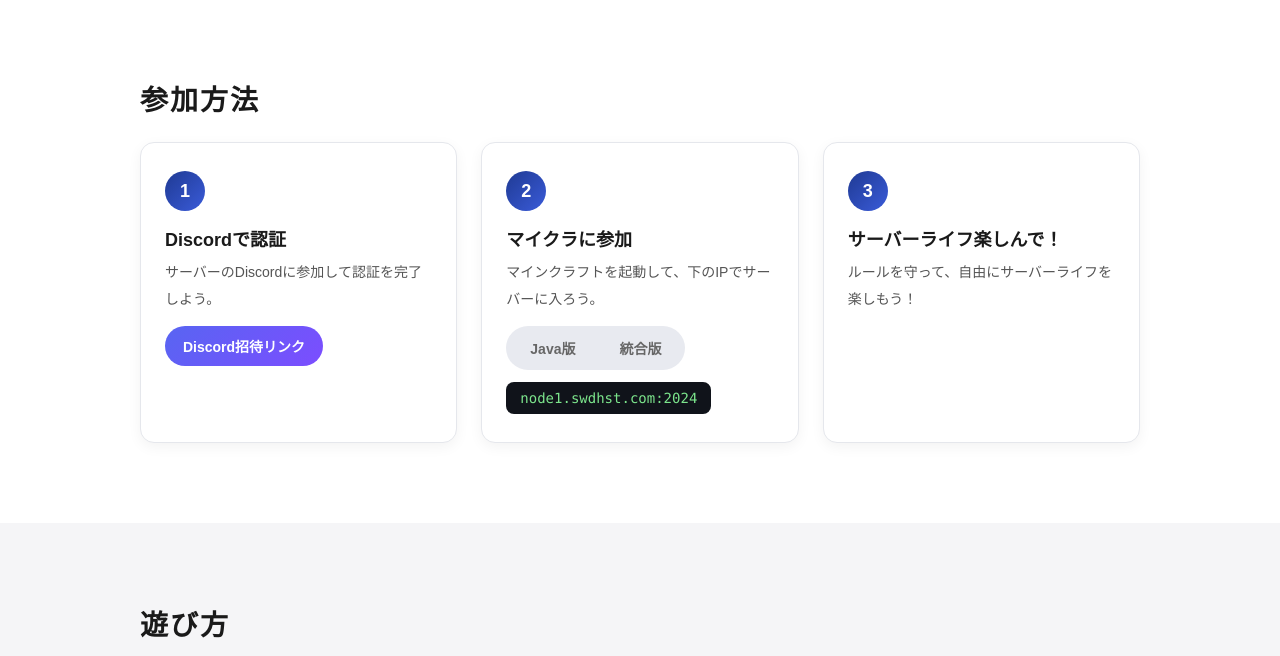
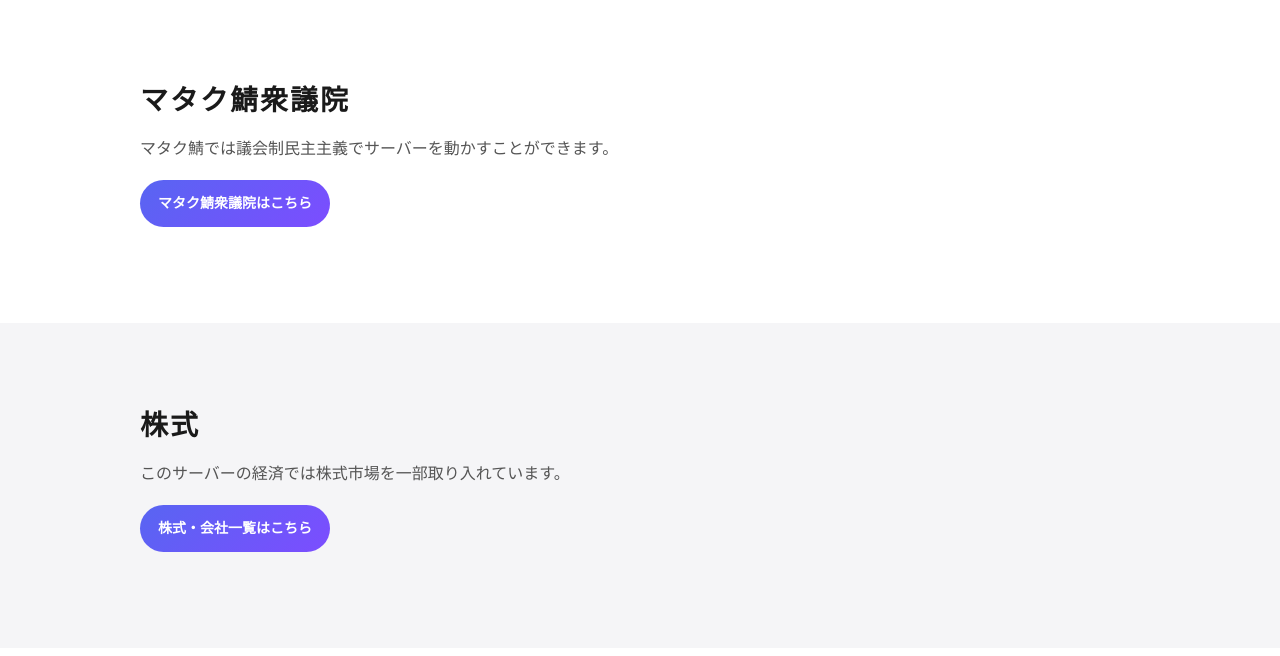
Before and after one commit to kiiro0072-collab/Homepage, a plain HTML site: page index.html in a window 1280 px wide. Shown: the part 803-1459 px from the top of the page. Drawn offline with Linux system fonts and the light colour scheme.

Commit message:
Add files via upload

```diff
--- a/index.html
+++ b/index.html
@@ -17,6 +17,8 @@
           <li><a href="#howtoplay">遊び方</a></li>
           <li><a href="#rule">ルール</a></li>
           <li><a href="#about">列島について</a></li>
+          <li><a href="https://kiiro0072-collab.github.io/Homepage/Voting2/" target="_blank" rel="noopener">マタク鯖衆議院</a></li>
+          <li><a href="https://kiiro0072-collab.github.io/Homepage/company/" target="_blank" rel="noopener">マタク鯖会社一覧</a></li>
         </ul>
       </nav>
     </div>
@@ -31,6 +33,26 @@
       <button class="slide-btn prev" aria-label="前へ">&#10094;</button>
       <button class="slide-btn next" aria-label="次へ">&#10095;</button>
       <div class="slide-dots"></div>
+    </section>
+
+    <section class="section" id="voting">
+      <div class="container">
+        <h2>マタク鯖衆議院</h2>
+        <div class="play-content">
+          <p>マタク鯖では議会制民主主義でサーバーを動かすことができます。</p>
+          <p><a class="join-link" href="https://kiiro0072-collab.github.io/Homepage/Voting2/" target="_blank" rel="noopener">マタク鯖衆議院はこちら</a></p>
+        </div>
+      </div>
+    </section>
+
+    <section class="section" id="stock">
+      <div class="container">
+        <h2>株式</h2>
+        <div class="play-content">
+          <p>このサーバーの経済では株式市場を一部取り入れています。</p>
+          <p><a class="join-link" href="https://kiiro0072-collab.github.io/Homepage/company/" target="_blank" rel="noopener">株式・会社一覧はこちら</a></p>
+        </div>
+      </div>
     </section>
 
     <section class="section" id="join">
@@ -105,6 +127,8 @@
               <li>運営の正当な指示に従わない行為</li>
               <li>運営または他の利用者へ著しい迷惑を与える行為</li>
               <li>本サーバーの秩序を乱す行為</li>
+              <li>R-18系の発言、書き込みの禁止</li>
+              <li>勧誘発言、書き込みの禁止</li>
               <li>大規模な地形破壊
               <li>無断PK
               <li>SPAM(個人間の会話中、コマンド連打も含む)
@@ -123,7 +147,6 @@
             <h4>1.3 目的</h4>
             <ul class="rule-list">
               <li>プレイヤー同士の交流と協力を促進し、活気のあるコミュニティを形成する。</li>
-              <li><strong>政治システム（政党政治 + 比例代表制）</strong>を通じて、民主的な意思決定を実現する。</li>
               <li>産業と経済のシステムを通じて、地方同士のつながりを強化する。</li>
             </ul>
           </div>
```
